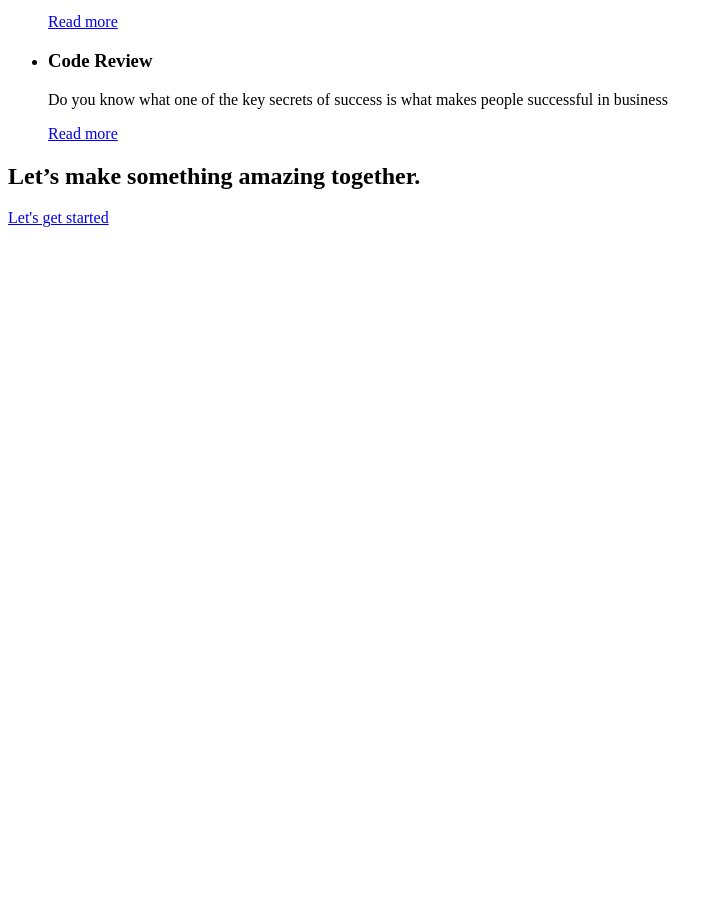
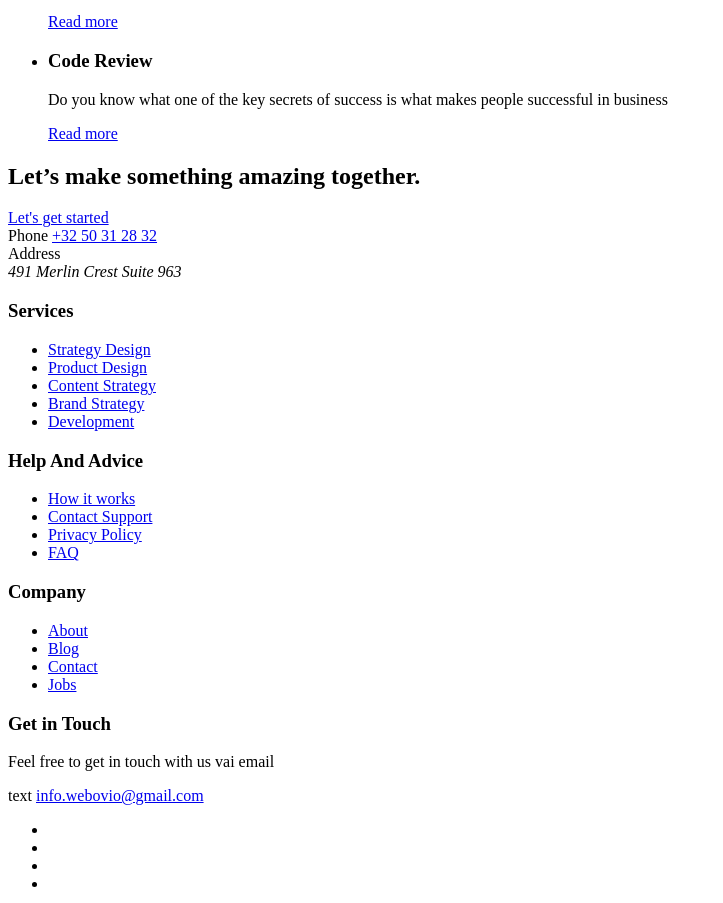
Before and after one commit to Kirill108/Webovio, a plain HTML site: page index.html in a window 1280 px wide. Shown: the part 514-1417 px from the top of the page, without its empty margins (0-723 px from the left). Before the commit the page ends 800 px from the top, so only its background shows below. Drawn offline with Linux system fonts and the light colour scheme.

Commit message:
add footer HTML

```diff
--- a/index.html
+++ b/index.html
@@ -81,5 +81,66 @@
             </div>
         </section>
     </main>
+    <footer class="footer">
+        <div class="container">
+            <div class="footer-top">
+                <div class="footer-contacts-item">
+                    <span class="footer-contacts-text">Phone</span>
+                    <a href="tel:+3250312832" class="footer-contacts-value">+32 50 31 28 32</a>
+                </div>
+                <div class="footer-contacts-item">
+                    <span class="footer-contacts-text">Address</span>
+                    <address class="footer-contacts-value">491 Merlin Crest Suite 963</address>
+                </div>
+            </div>
+            <div class="footer-middle">
+                <div class="footer-colum">
+                    <h3 class="footer-title">Services</h3>
+                    <ul class="footer-list">
+                        <li class="footer-item"><a href="#" class="footer-link">Strategy Design</a></li>
+                        <li class="footer-item"><a href="#" class="footer-link">Product Design</a></li>
+                        <li class="footer-item"><a href="#" class="footer-link">Content Strategy</a></li>
+                        <li class="footer-item"><a href="#" class="footer-link">Brand Strategy</a></li>
+                        <li class="footer-item"><a href="#" class="footer-link">Development </a></li>
+                    </ul>
+                </div>
+                <div class="footer-colum">
+                    <h3 class="footer-title">Help And Advice</h3>
+                    <ul class="footer-list">
+                        <li class="footer-item"><a href="#" class="footer-link">How it works</a></li>
+                        <li class="footer-item"><a href="#" class="footer-link">Contact Support</a></li>
+                        <li class="footer-item"><a href="#" class="footer-link">Privacy Policy</a></li>
+                        <li class="footer-item"><a href="#" class="footer-link">FAQ</a></li>
+                    </ul>
+                </div>
+                <div class="footer-colum">
+                    <h3 class="footer-title">Company</h3>
+                    <ul class="footer-list">
+                        <li class="footer-item"><a href="#" class="footer-link">About</a></li>
+                        <li class="footer-item"><a href="#" class="footer-link">Blog</a></li>
+                        <li class="footer-item"><a href="#" class="footer-link">Contact</a></li>
+                        <li class="footer-item"><a href="#" class="footer-link">Jobs</a></li>
+                    </ul>
+                </div>
+                <div class="footer-column">
+                    <h3 class="footer-title">Get in Touch</h3>
+                    <p class="footer-">Feel free to get in touch with us vai email</p>text
+                    <a href="mailto:info.webovio@gmail.com" class="footer-mail">info.webovio@gmail.com</a>
+                    <ul class="social">
+                        <li class="social-item"><a href="#" class="social-link social-link-fb" target="_blank" aria-label="Link to Facebook"></a></li>
+                        <li class="social-item"><a href="#" class="social-link social-link-tw" target="_blank" aria-label="Link to Twitter"></a></li>
+                        <li class="social-item"><a href="#" class="social-link social-link-g" target="_blank" aria-label="Link to Google+"></a></li>
+                        <li class="social-item"><a href="#" class="social-link social-link-in" target="_blank" aria-label="Link to LinkeIn"></a></li>
+                    </ul>
+                </div>
+            </div>
+            <div class="footer-bottom">
+                <a  class="logo">
+                    <img src="#" alt="Webovio Logo">
+                </a>
+                <small class="copyright">&copy;&nbsp;2020@webovio. All Rights Reserved.</small>
+            </div>
+        </div>
+    </footer>
 </body>
 </html>
```
